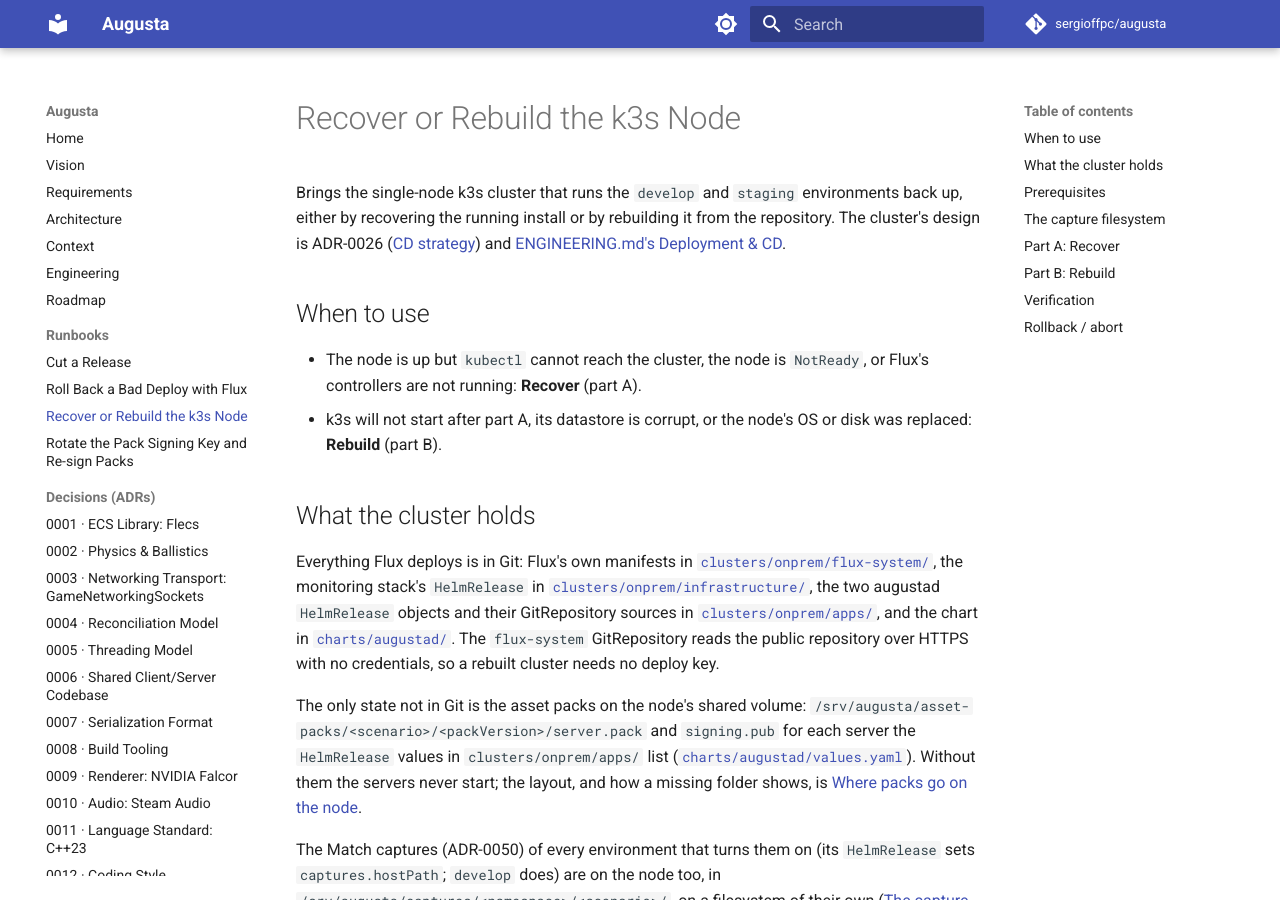
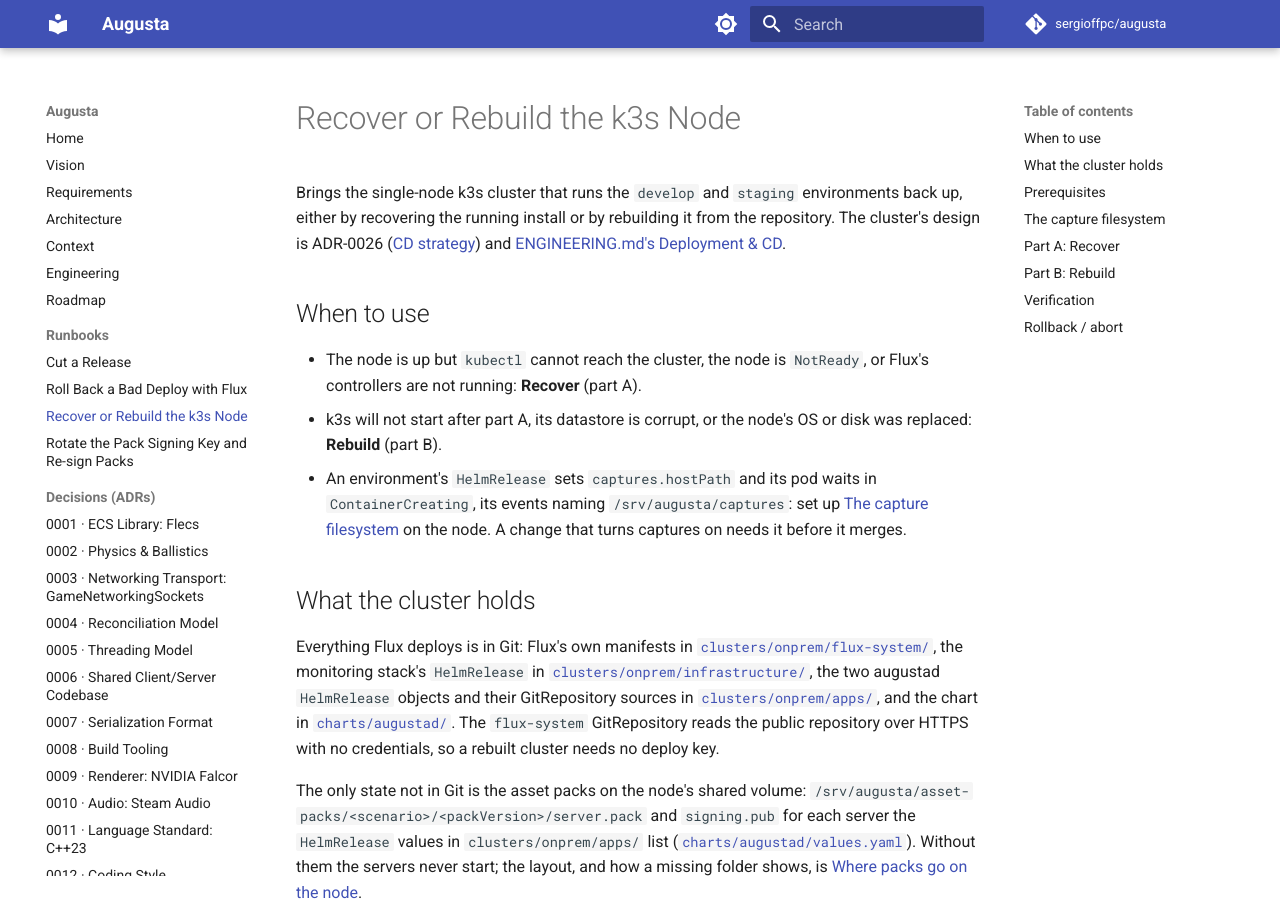
Before and after one commit to sergioffpc/augusta, an MkDocs documentation site: the page built from docs/runbooks/k3s-node-recovery.md, in a window 1280 px wide and 900 px high. Built offline with MkDocs 1.6.1 and Material for MkDocs 9.7.7, drawn with Linux system fonts in a browser that asks for light colours; comment, search, counter and statistics services are not loaded.

Commit message:
docs(runbooks): point a capture pod stuck in ContainerCreating at the capture filesystem
Co-Authored-By: Claude Opus 5.5 <noreply@anthropic.com>

```diff
--- a/docs/runbooks/k3s-node-recovery.md
+++ b/docs/runbooks/k3s-node-recovery.md
@@ -12,6 +12,10 @@ it from the repository. The cluster's design is ADR-0026
   or Flux's controllers are not running: **Recover** (part A).
 - k3s will not start after part A, its datastore is corrupt, or the node's OS or
   disk was replaced: **Rebuild** (part B).
+- An environment's `HelmRelease` sets `captures.hostPath` and its pod waits in
+  `ContainerCreating`, its events naming `/srv/augusta/captures`: set up
+  [The capture filesystem](#the-capture-filesystem) on the node. A change that
+  turns captures on needs it before it merges.
 
 ## What the cluster holds
 
```
